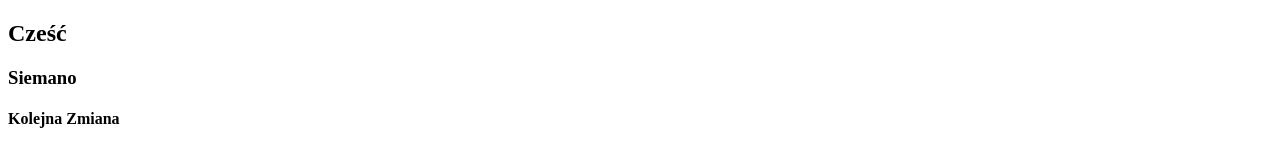
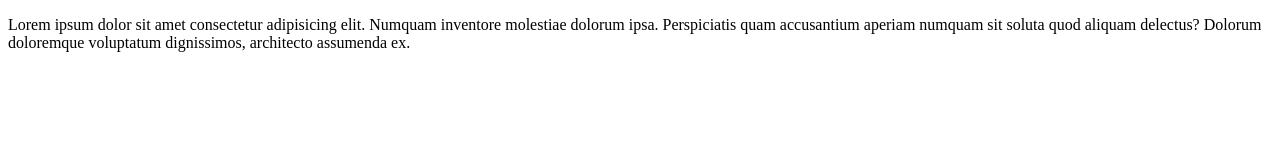
Before and after one commit to DeMar00/demar-test, a plain HTML site: page index.html in a window 1280 px wide. Drawn offline with Linux system fonts and the light colour scheme.

Commit message:
Zmiana Struktury

```diff
--- a/index.html
+++ b/index.html
@@ -6,8 +6,6 @@
     <title>Document</title>
 </head>
 <body>
-    <h2>Cześć</h2>
-    <h3>Siemano</h3>
-    <h4>Kolejna Zmiana</h4>
+    <p>Lorem ipsum dolor sit amet consectetur adipisicing elit. Numquam inventore molestiae dolorum ipsa. Perspiciatis quam accusantium aperiam numquam sit soluta quod aliquam delectus? Dolorum doloremque voluptatum dignissimos, architecto assumenda ex.</p>
 </body>
 </html>
```
